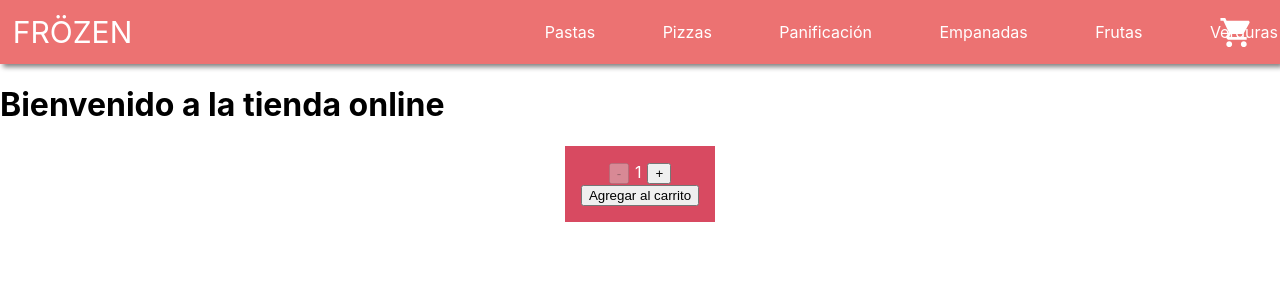
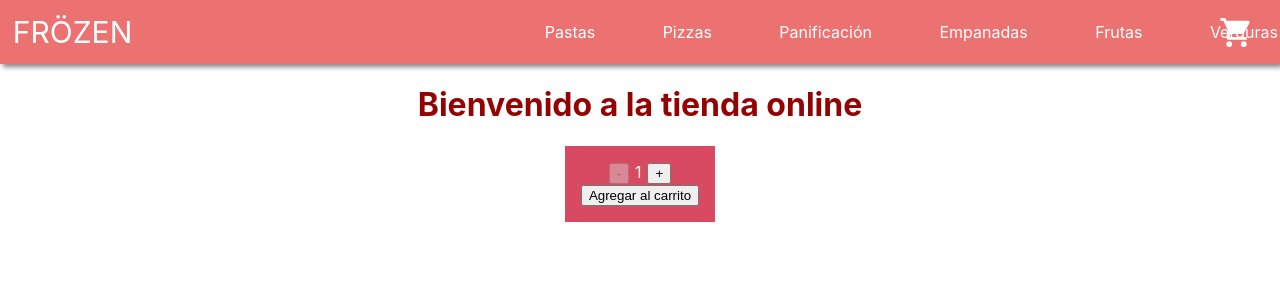
Before and after one commit to jmulinaris/final-ReactJS, a React (Create React App) app: page / in a window 1280 px wide. Shown: the top 300 px of the page. Built offline with nearby package versions, Linux system fonts and the light colour scheme.

Commit message:
cambio nombres de archivos y estilo de title

```diff
--- a/src/App.js
+++ b/src/App.js
@@ -1,6 +1,6 @@
 import React from "react";
-import ItemListContainer from "./Components/ItemListContainer/ItemListContainer";
-import NavBar from "./Components/NavBar/NavBar"
+import ItemListContainer from "./Components/ItemListContainer/index";
+import NavBar from "./Components/NavBar/index"
 
 const App = () => {
   return (
--- a/src/Components/CartWidget/CartWidget.js
+++ b/src/Components/CartWidget/index.js
@@ -1,6 +1,6 @@
 import React from "react";
 import ShoppingCartIcon from '@mui/icons-material/ShoppingCart';
-import "./CartWidget.css"
+import "./styles.css"
 
 const CartWidget = () =>{
     return (
--- a/src/Components/NavBar/NavBar.js
+++ b/src/Components/NavBar/index.js
@@ -1,7 +1,6 @@
 import React from "react";
-import logo from "../../assets/logoTienda.png";
-import CartWidget from "../CartWidget/CartWidget";
-import "./NavBar.css"
+import CartWidget from "../CartWidget/index";
+import "./styles.css"
 
 const NavBar = () =>{
     return (
--- a/src/Components/Title/index.js
+++ b/src/Components/Title/index.js
@@ -1,4 +1,5 @@
 import React from "react";
+import "./styles.css"
 
 const Title = ({greeting}) =>{
     return(
--- /dev/null
+++ b/src/Components/Title/styles.css
@@ -0,0 +1,4 @@
+h1 {
+    color:rgb(148, 3, 3);
+    text-align: center;
+}
```
Also changed, not shown: src/Components/CartWidget/styles.css (renamed from src/Components/CartWidget/CartWidget.css), src/Components/ItemListContainer/index.js (renamed from src/Components/ItemListContainer/ItemListContainer.js), src/Components/NavBar/styles.css (renamed from src/Components/NavBar/NavBar.css).
